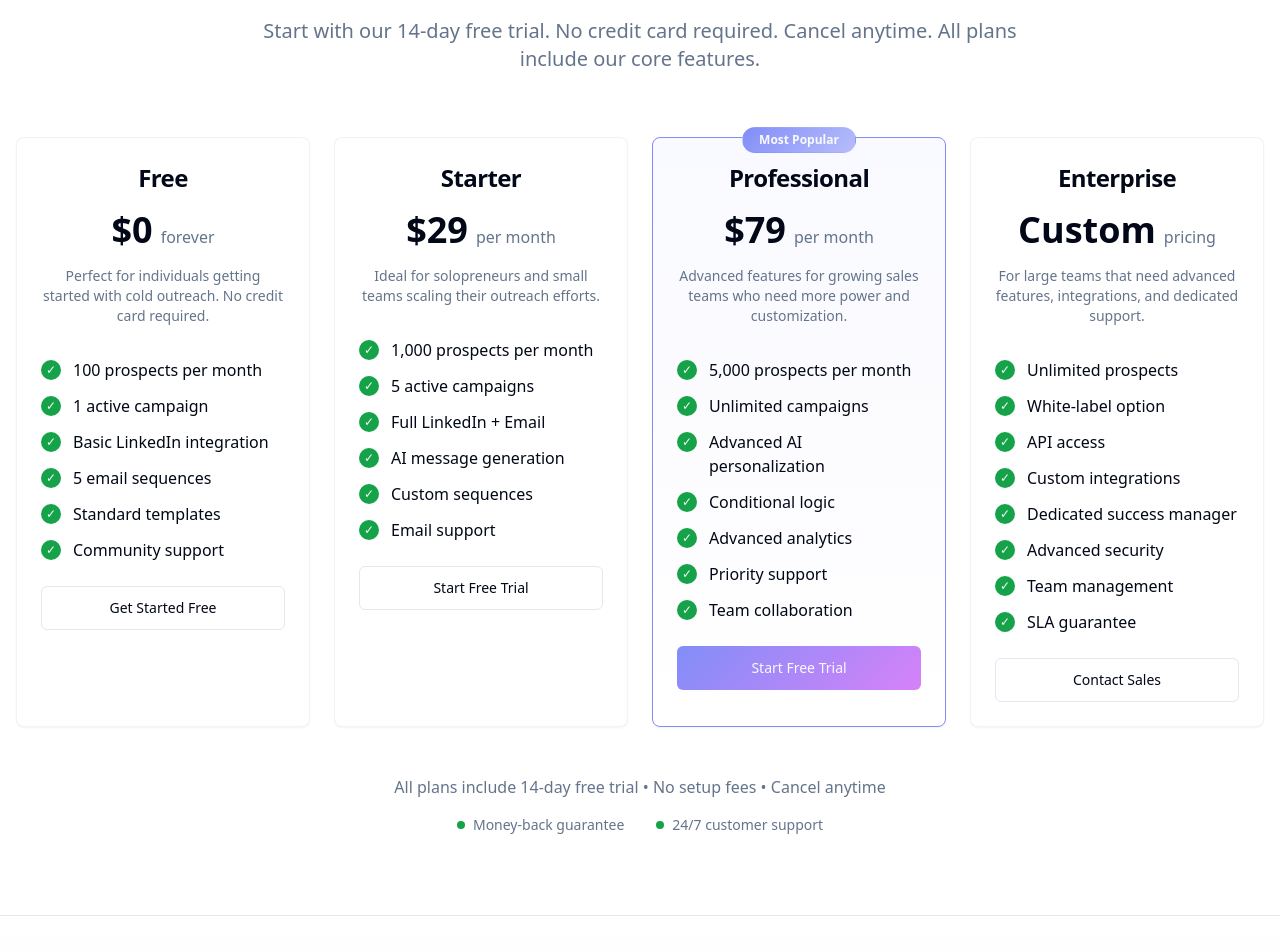
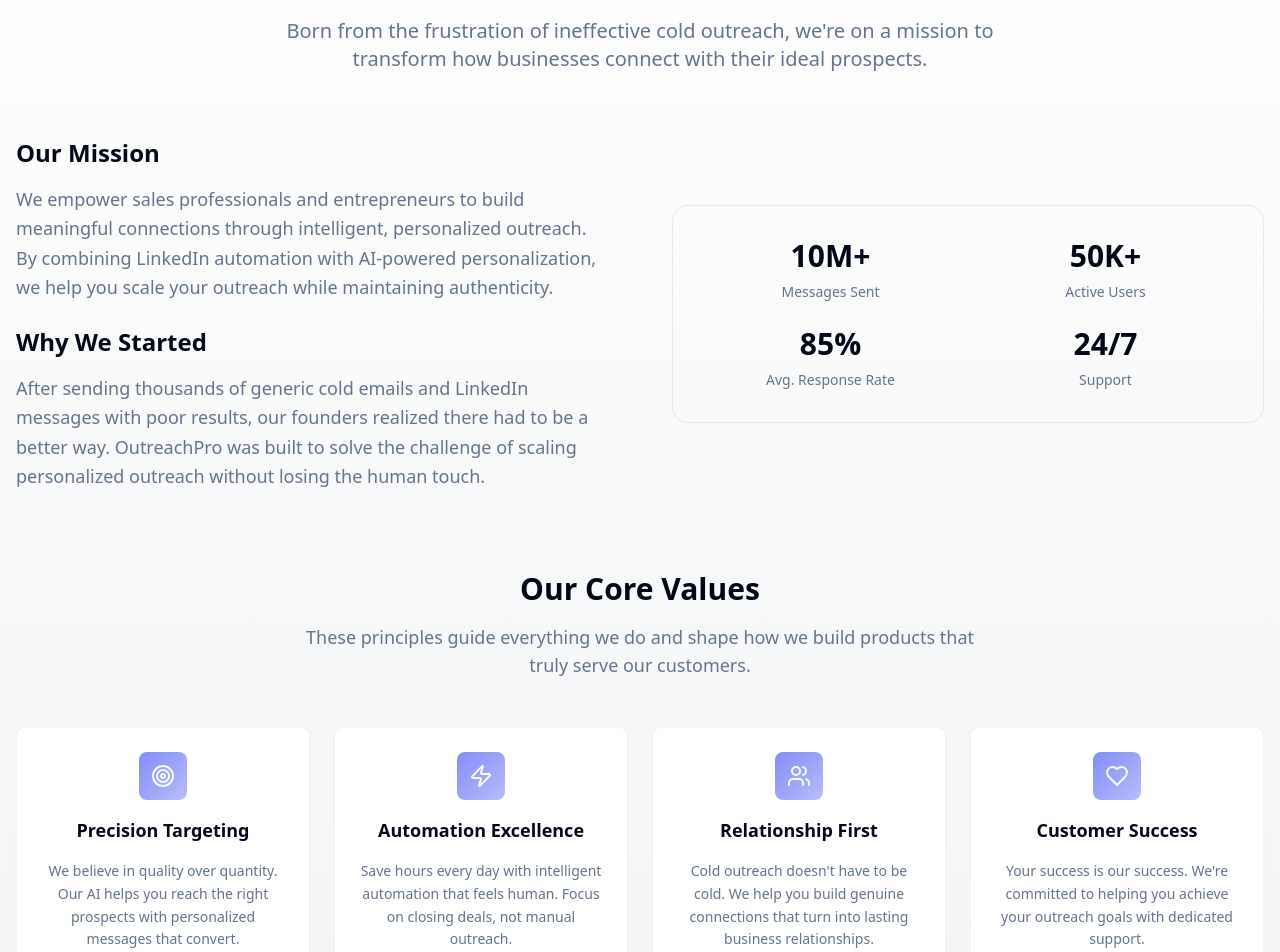
Before and after one commit to georgefarauanu/outreach-ignition-forge, a React (Vite) app: page / in a window 1280 px wide. Shown: the part 3180-4132 px from the top of the page. Built offline with nearby package versions, Linux system fonts and the light colour scheme.

Commit message:
Add About section content
Generate content for the About section in the landing page.

```diff
--- /dev/null
+++ b/src/components/About.tsx
@@ -0,0 +1,118 @@
+import { Badge } from "@/components/ui/badge";
+import { Card, CardContent } from "@/components/ui/card";
+import { Users, Target, Zap, Heart } from "lucide-react";
+
+const About = () => {
+  const values = [
+    {
+      icon: <Target className="w-6 h-6" />,
+      title: "Precision Targeting",
+      description: "We believe in quality over quantity. Our AI helps you reach the right prospects with personalized messages that convert."
+    },
+    {
+      icon: <Zap className="w-6 h-6" />,
+      title: "Automation Excellence",
+      description: "Save hours every day with intelligent automation that feels human. Focus on closing deals, not manual outreach."
+    },
+    {
+      icon: <Users className="w-6 h-6" />,
+      title: "Relationship First",
+      description: "Cold outreach doesn't have to be cold. We help you build genuine connections that turn into lasting business relationships."
+    },
+    {
+      icon: <Heart className="w-6 h-6" />,
+      title: "Customer Success",
+      description: "Your success is our success. We're committed to helping you achieve your outreach goals with dedicated support."
+    }
+  ];
+
+  return (
+    <section id="about" className="py-20 bg-gradient-subtle">
+      <div className="container mx-auto px-4">
+        <div className="text-center space-y-4 mb-16">
+          <Badge className="bg-primary/10 text-primary border-primary/20">
+            🚀 Our Story
+          </Badge>
+          <h2 className="text-3xl lg:text-5xl font-bold text-foreground">
+            About
+            <span className="bg-gradient-primary bg-clip-text text-transparent"> OutreachPro</span>
+          </h2>
+          <p className="text-xl text-muted-foreground max-w-3xl mx-auto">
+            Born from the frustration of ineffective cold outreach, we're on a mission to transform
+            how businesses connect with their ideal prospects.
+          </p>
+        </div>
+
+        <div className="grid lg:grid-cols-2 gap-16 items-center mb-20">
+          <div className="space-y-6">
+            <div className="space-y-4">
+              <h3 className="text-2xl font-bold text-foreground">Our Mission</h3>
+              <p className="text-lg text-muted-foreground leading-relaxed">
+                We empower sales professionals and entrepreneurs to build meaningful connections through
+                intelligent, personalized outreach. By combining LinkedIn automation with AI-powered
+                personalization, we help you scale your outreach while maintaining authenticity.
+              </p>
+            </div>
+
+            <div className="space-y-4">
+              <h3 className="text-2xl font-bold text-foreground">Why We Started</h3>
+              <p className="text-lg text-muted-foreground leading-relaxed">
+                After sending thousands of generic cold emails and LinkedIn messages with poor results,
+                our founders realized there had to be a better way. OutreachPro was built to solve the
+                challenge of scaling personalized outreach without losing the human touch.
+              </p>
+            </div>
+          </div>
+
+          <div className="relative">
+            <div className="bg-gradient-primary/10 rounded-2xl p-8 border border-primary/20">
+              <div className="grid grid-cols-2 gap-6 text-center">
+                <div className="space-y-2">
+                  <div className="text-3xl font-bold text-foreground">10M+</div>
+                  <div className="text-sm text-muted-foreground">Messages Sent</div>
+                </div>
+                <div className="space-y-2">
+                  <div className="text-3xl font-bold text-foreground">50K+</div>
+                  <div className="text-sm text-muted-foreground">Active Users</div>
+                </div>
+                <div className="space-y-2">
+                  <div className="text-3xl font-bold text-foreground">85%</div>
+                  <div className="text-sm text-muted-foreground">Avg. Response Rate</div>
+                </div>
+                <div className="space-y-2">
+                  <div className="text-3xl font-bold text-foreground">24/7</div>
+                  <div className="text-sm text-muted-foreground">Support</div>
+                </div>
+              </div>
+            </div>
+          </div>
+        </div>
+
+        <div className="space-y-12">
+          <div className="text-center space-y-4">
+            <h3 className="text-2xl lg:text-3xl font-bold text-foreground">Our Core Values</h3>
+            <p className="text-lg text-muted-foreground max-w-2xl mx-auto">
+              These principles guide everything we do and shape how we build products that truly serve our customers.
+            </p>
+          </div>
+
+          <div className="grid md:grid-cols-2 lg:grid-cols-4 gap-6">
+            {values.map((value, index) => (
+              <Card key={index} className="border-border/50 hover:border-primary/30 transition-all duration-300 hover:shadow-card">
+                <CardContent className="p-6 text-center space-y-4">
+                  <div className="w-12 h-12 bg-gradient-primary rounded-lg flex items-center justify-center text-primary-foreground mx-auto">
+                    {value.icon}
+                  </div>
+                  <h4 className="text-lg font-semibold text-foreground">{value.title}</h4>
+                  <p className="text-muted-foreground text-sm leading-relaxed">{value.description}</p>
+                </CardContent>
+              </Card>
+            ))}
+          </div>
+        </div>
+      </div>
+    </section>
+  );
+};
+
+export default About;
--- a/src/pages/Index.tsx
+++ b/src/pages/Index.tsx
@@ -3,6 +3,7 @@ import Hero from "@/components/Hero";
 import Features from "@/components/Features";
 import HowItWorks from "@/components/HowItWorks";
 import Stats from "@/components/Stats";
+import About from "@/components/About";
 import Pricing from "@/components/Pricing";
 import Footer from "@/components/Footer";
 
@@ -14,6 +15,7 @@ const Index = () => {
       <Stats />
       <Features />
       <HowItWorks />
+      <About />
       <Pricing />
       <Footer />
     </div>
```
